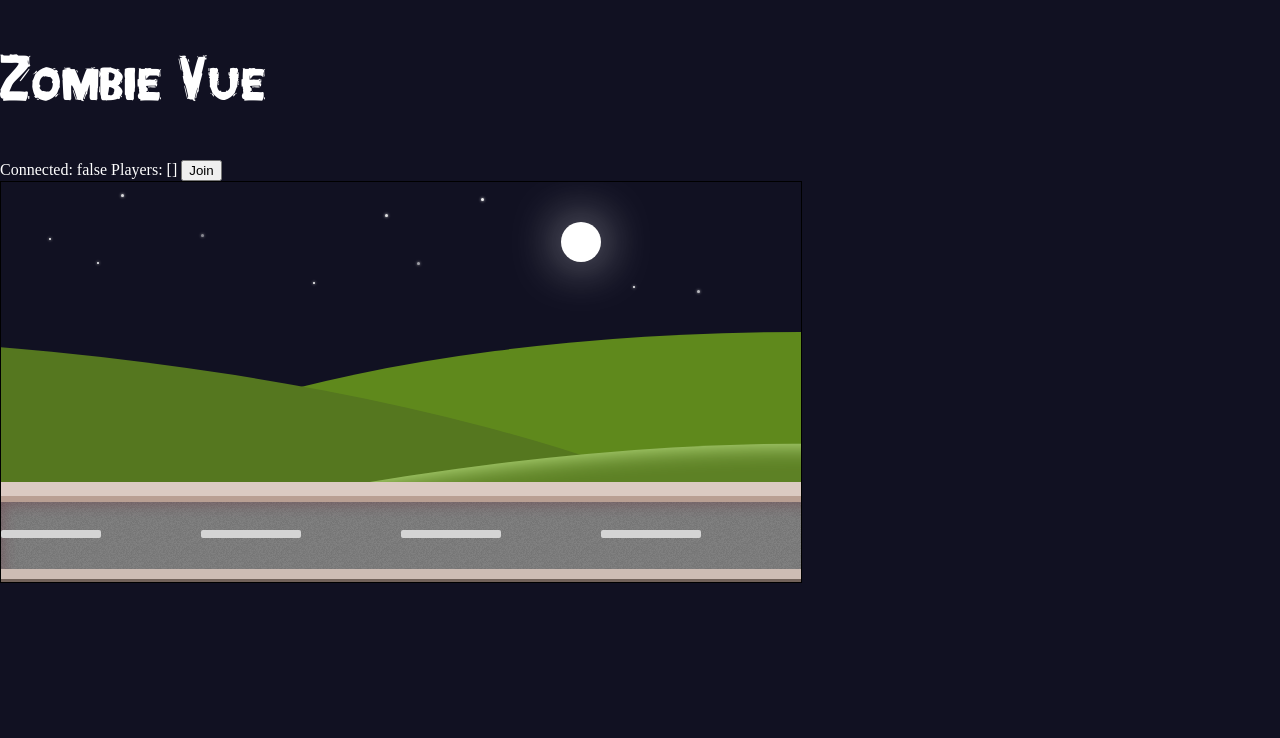
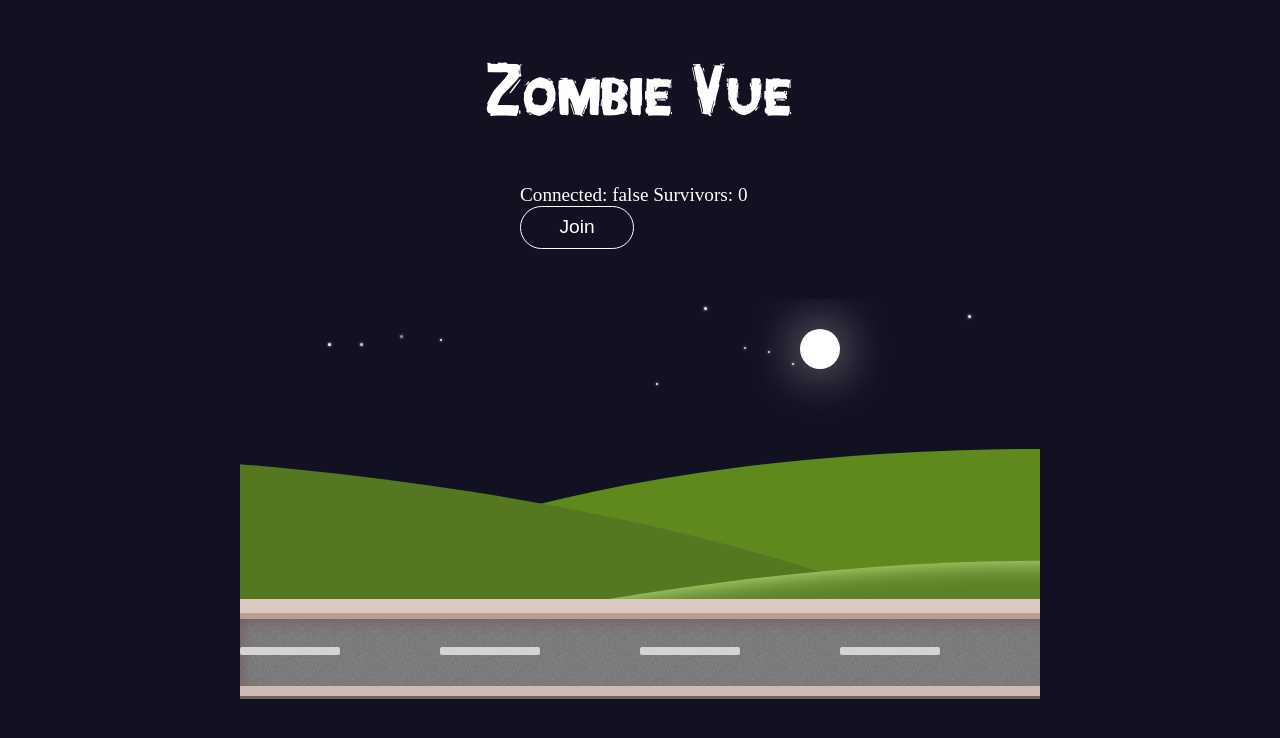
Before and after one commit to FPierre/zombievue-app, a Vue app: page / in a window 1280 px wide. Shown: the top 738 px of the page. Built offline with nearby package versions, Linux system fonts and the light colour scheme; what vue-socket.io would draw is missing.

Commit message:
Amélioration du décor

```diff
--- a/src/App.vue
+++ b/src/App.vue
@@ -4,13 +4,12 @@
 
     <div class='controls'>
       Connected: {{ connected }}
-      Players: {{ players }}
+      Survivors: {{ players.length }}
 
       <button @click='join'>Join</button>
     </div>
 
     <div id='game'>
-      <div class='country-wrap'>
       <div class='moon'></div>
       <div v-for='i in 10' class='star' :class='"twinkle-star-" + i'></div>
       <div class='grass'></div>
@@ -19,7 +18,6 @@
       <undead v-for='params in undeads' :params='params' :key='params'></undead>
       <div class='street-stripe'></div>
       <div class='hill'></div>
-      </div>
     </div>
   </div>
 </template>
@@ -52,12 +50,6 @@ export default {
 </script>
 
 <style lang='scss'>
-#game {
-  width: 800px;
-  height: 400px;
-  border: 1px solid black;
-}
-
 body {
 	margin: 0;
 	padding: 0;
@@ -86,22 +78,45 @@ body {
 
 h1 {
   font: {
-    size: 4em;
+    size: 4.6em;
     weight: normal;
     family: 'DeadFontWalking', arial;
   }
+  text-align: center;
 }
 
-.country-wrap {
+.controls {
+  width: 240px;
+  margin: 0 auto;
+  font-size: 1.2em;
+
+  button {
+    padding: .5em 2em;
+    font-size: 1em;
+    color: #fff;
+    background: none;
+    border: 1px solid #fff;
+    border-radius: 1.4em;
+    outline: none;
+
+    &:active {
+      color: #111122;
+      background-color: #fff;
+    }
+  }
+}
+
+#game {
 	position: relative;
-	width: 100%;
-	height: 100%;
+  width: 800px;
+  height: 400px;
+  margin: 50px auto 0;
 	overflow: hidden;
 }
 
 .moon {
 	position: absolute;
-	bottom: 320px;
+	bottom: 330px;
 	left: 70%;
 	width: 40px;
 	height: 40px;
@@ -154,9 +169,19 @@ h1 {
 	width: 102%;
 	height: 80px;
 	box-shadow: 0 1px 16px rgba(111, 35, 51, 0.4) inset;
+
+  &:before {
+  	content:'';
+  	display:block;
+  	position:absolute;
+  	width:100%;
+  	height:7px;
+  	background:#c2a99d;
+  	bottom:-7px;
+  	z-index:1;
   }
 
-.street:after {
+  &:after {
   	content:'';
   	display:block;
   	position:absolute;
@@ -167,16 +192,6 @@ h1 {
   	border-bottom:3px solid #72625a;
   	z-index:1;
   }
-
-.street:before {
-	content:'';
-	display:block;
-	position:absolute;
-	width:100%;
-	height:7px;
-	background:#c2a99d;
-	bottom:-7px;
-	z-index:1;
 }
 
 .street-stripe {
@@ -195,9 +210,8 @@ h1 {
 	background-color: #dbcac2;
 	position:absolute;
 	bottom:60px;
-}
 
-.grass:before {
+  &:before {
     position: absolute;
     content: '';
   	top: 14px;
@@ -205,6 +219,7 @@ h1 {
     height: 8px;
     width: 100%;
     background-color: #b99f93;
+  }
 }
 
 .hill {
@@ -217,9 +232,21 @@ h1 {
   border-top-left-radius: 100%;
   background-color: darken(#adde60, 30%);
   z-index:-1;
+
+  &:before {
+    background-color: darken(#93cc3a, 22%);
+    border-top-left-radius: 0;
+    border-top-right-radius: 100%;
+    bottom: -70px;
+    content: "";
+    height: 110%;
+    left: -54px;
+    position: absolute;
+    transform: rotate(4deg);
+    width: 120%;
   }
 
-.hill:after {
+  &:after {
     content: '';
   	position: absolute;
     bottom: -100px;
@@ -233,17 +260,5 @@ h1 {
     -webkit-transform: rotate(-12deg);
     box-shadow: 0 0 25px #cbf191 inset;
   }
-
-.hill:before {
-  background-color: darken(#93cc3a, 22%);
-  border-top-left-radius: 0;
-  border-top-right-radius: 100%;
-  bottom: -70px;
-  content: "";
-  height: 110%;
-  left: -54px;
-  position: absolute;
-  transform: rotate(4deg);
-  width: 120%;
 }
 </style>
```
Lines whose indentation alone changed are shown as unchanged.
